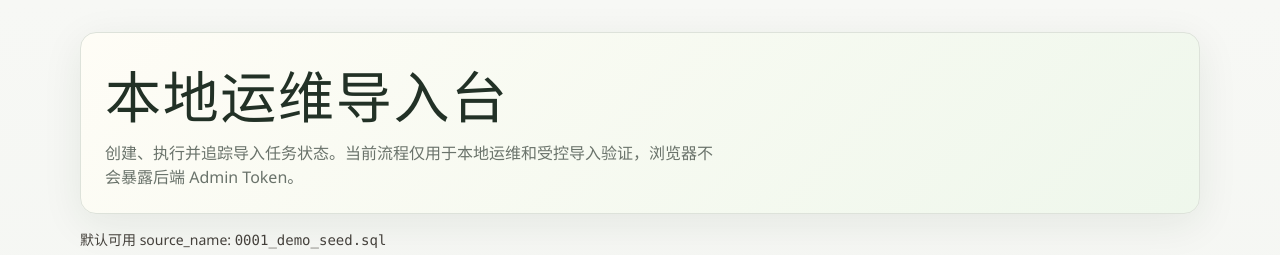
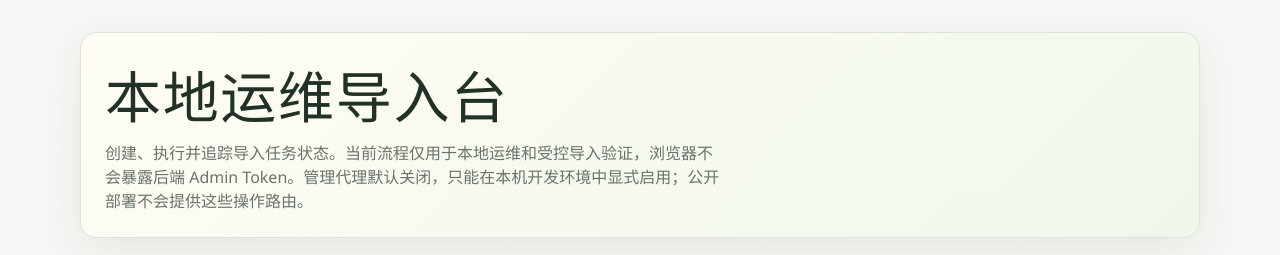
Before and after one commit to SwayingWindmill/PandaAtlas, a Next.js app in the folder apps/web/: page /admin/imports in a window 1280 px wide. Shown: the top 255 px of the page. Built offline with nearby package versions, Linux system fonts and the light colour scheme; no server answers.

Commit message:
docs(web): clarify local admin boundary

```diff
--- a/apps/web/app/admin/imports/page.tsx
+++ b/apps/web/app/admin/imports/page.tsx
@@ -7,7 +7,7 @@ export default function AdminImportsPage() {
         <h1>本地运维导入台</h1>
         <p>
           创建、执行并追踪导入任务状态。当前流程仅用于本地运维和受控导入验证，浏览器不会暴露后端
-          Admin Token。
+          Admin Token。管理代理默认关闭，只能在本机开发环境中显式启用；公开部署不会提供这些操作路由。
         </p>
       </section>
 
```
